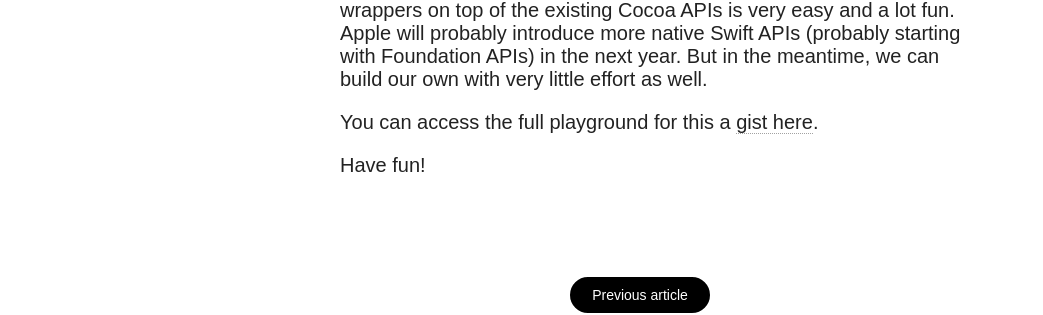
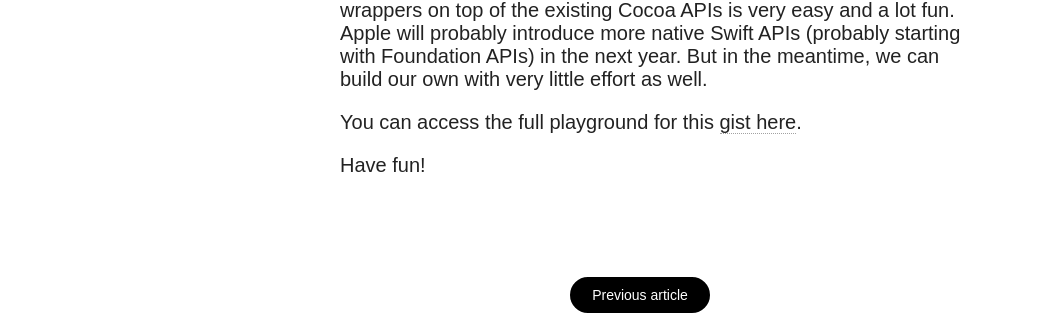
Before and after one commit to keremk/keremk.github.io, a Jekyll site: the page built from _posts/2014-06-21-Dating-Swift.md, in a window 1280 px wide and 900 px high, scrolled down 7377 px. Shown: the part 397-712 px from the top of the window, without its empty margins (0-1043 px from the left). Built offline with Jekyll 4.4.1, drawn with Linux system fonts in a browser that asks for light colours; nearby versions of some CDN libraries; comment, search, counter and statistics services are not loaded.

Commit message:
Changed the file name as well.

```diff
--- a/_posts/2014-06-21-Dating-With-Swift.md
+++ b/_posts/2014-06-21-Dating-Swift.md
@@ -232,6 +232,6 @@
 
 In short, Swift gives us a very expressive set of language tools to create concise and useful APIs. The current Cocoa API set is not yet making use of these language features. So using APIs like NSDate out-of-the-box is still a pain in the ass. But the good news is, building your own wrappers on top of the existing Cocoa APIs is very easy and a lot fun. Apple will probably introduce more native Swift APIs (probably starting with Foundation APIs) in the next year. But in the meantime, we can build our own with very little effort as well.
 
-You can access the full playground for this a [gist here](https://gist.github.com/keremk/c6da4c24953eb66f21b2).
+You can access the full playground for this [gist here](https://gist.github.com/keremk/c6da4c24953eb66f21b2).
 
 Have fun!
```
